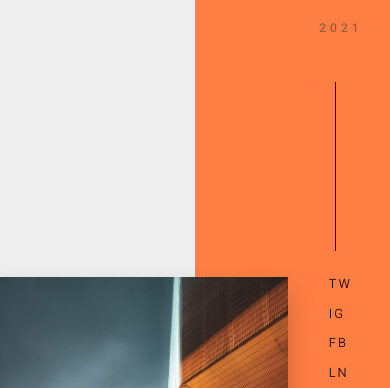
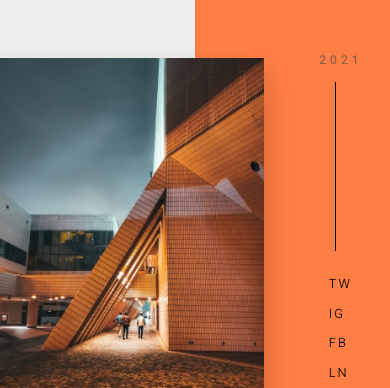
Before and after one commit to himakhaitan/Architecture-Website, a plain HTML site: page index.html in a window 390 px wide. Shown: the part 112-500 px from the top of the page. Drawn offline with Linux system fonts and the light colour scheme; files whose address does not match are found by name; a web font is replaced by a local one.

Commit message:
Bug Fix 2

```diff
--- a/css/components/hero.css
+++ b/css/components/hero.css
@@ -168,18 +168,21 @@
     background-color: var(--color-grey-light);
     padding: 15rem 5rem 10rem;
   }
+  .hero__tertiary {
+
+    margin-top: 5rem;
+  }
   .vl {
-    margin-top: 5rem;
     border-left: 1.5px solid var(--color-black);
     height: 20vh;
   }
-  .hero__img2 {width: 95%;
+  /* .hero__img2 {width: 95%;
     height: auto;
     position: absolute;
     left: 0;
     bottom: -5%;
     box-shadow: 0 2rem 4rem var(--shadow);
-  }
+  } */
   .hero__secondary {
     position: relative;
   }
```
